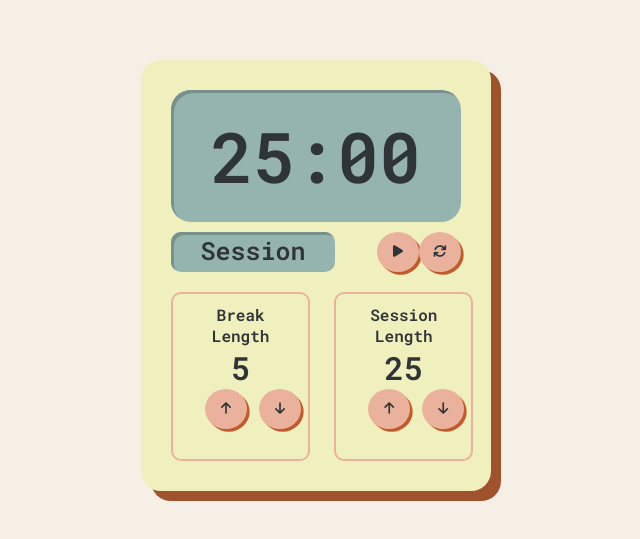
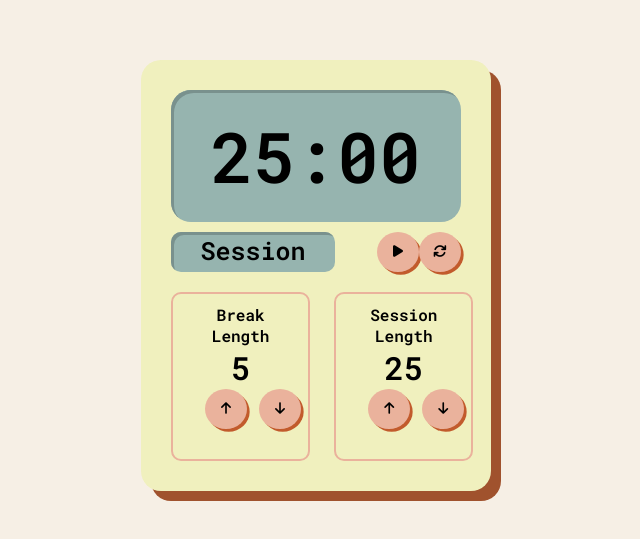
Before and after one commit to furkantokkan/Notion-Widget-Pomodoro-Timer, a plain HTML site: page index.html in a window 1280 px wide. Shown: the part 133-672 px from the top of the page, without its empty margins (324-964 px from the left). Drawn offline with nearby package versions, Linux system fonts and the light colour scheme.

Commit message:
update 4

```diff
--- a/style.css
+++ b/style.css
@@ -3,22 +3,17 @@
 :root {
   color-scheme: light dark;
   --notion-bg: #ffffff;
-  --notion-fg: #2f3437;
-  --notion-border: #e6e6e6;
 }
 
 @media (prefers-color-scheme: dark) {
   :root {
     --notion-bg: #191919;
-    --notion-fg: #e6e6e6;
-    --notion-border: #333333;
   }
 }
 
 html,
 body {
   background-color: var(--notion-bg);
-  color: var(--notion-fg);
 }
 
 body * {
```
